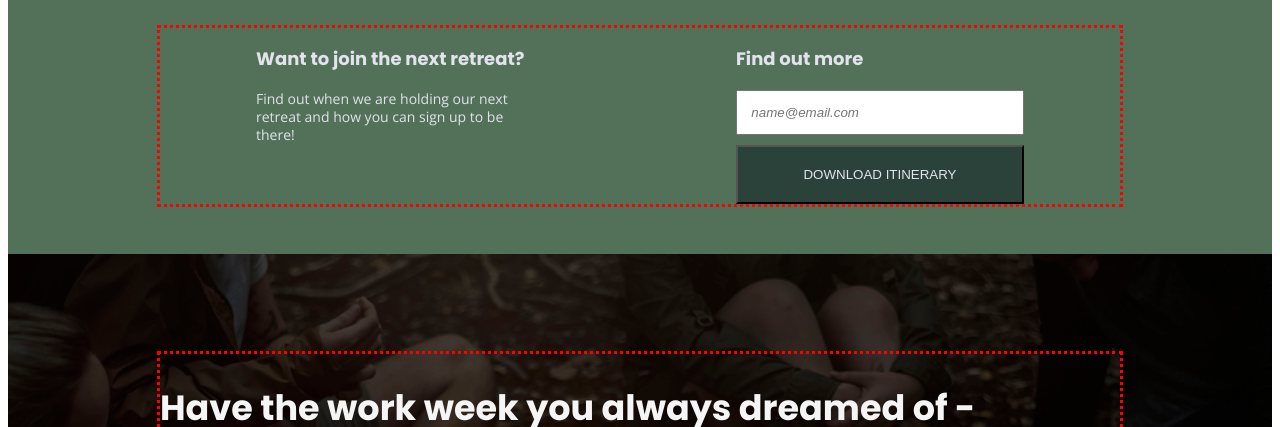
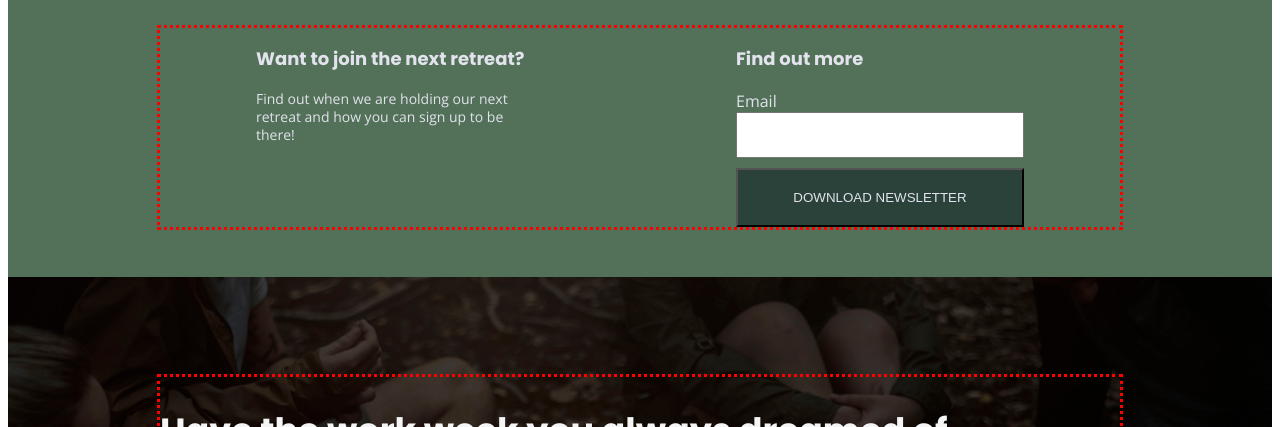
Before and after one commit to prime-mcgowan/unplugged24, a website built with webpack: page index.html in a window 1280 px wide. Shown: the part 768-1195 px from the top of the page. Built offline with nearby package versions, Linux system fonts and the light colour scheme.

Commit message:
homepage form re-written for accessibility (no placeholder text instead <label> is being used

```diff
--- a/css/style.css
+++ b/css/style.css
@@ -90,6 +90,10 @@ textarea {
 
 button:focus {
   background-color: rgb(23, 36, 4);
+}
+
+button:hover {
+  background-color: black;
 }
 
 html {
--- a/index.html
+++ b/index.html
@@ -81,8 +81,13 @@
           </div>
           <div class="form">
             <h3>Find out more</h3>
-            <input id="email" type="email" placeholder="name@email.com" />
-            <button>Download itinerary</button>
+            <label>
+              Email
+              <input id="email"
+                     type="email"
+              />
+            </label>
+            <button>Download Newsletter</button>
           </div>
         </div>
       </aside>
```
Also changed, not shown: about/index.html (+3 -2 lines).
